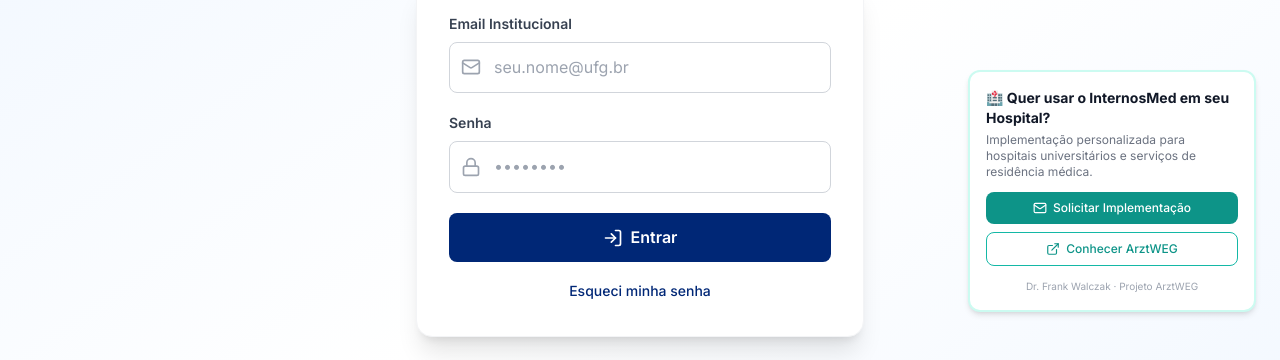
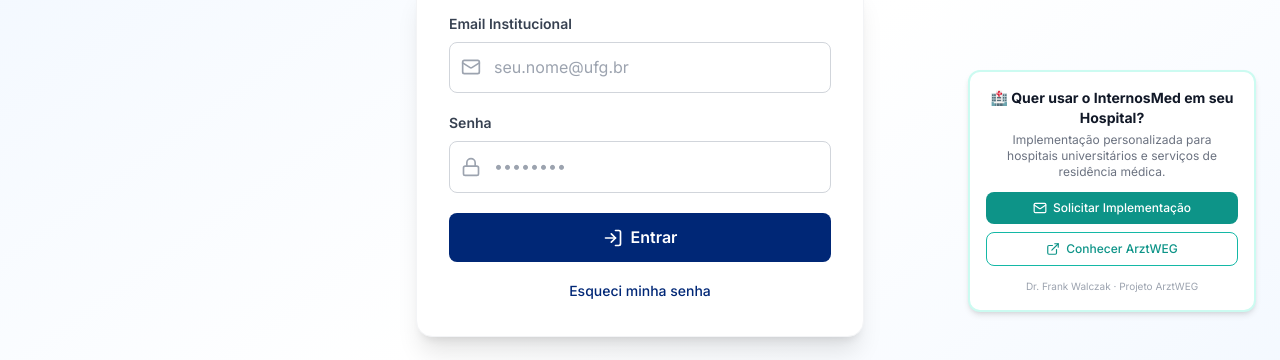
Before and after one commit to arztweg-coder/InternosMedBR, a React (Vite) app: page /login in a window 1280 px wide. Shown: the part 273-633 px from the top of the page. Built offline with nearby package versions, Linux system fonts and the light colour scheme.

Commit message:
feat: centralizar texto do box hospitais

```diff
--- a/src/pages/LoginV2.tsx
+++ b/src/pages/LoginV2.tsx
@@ -77,7 +77,7 @@
 
       {/* Box hospitais — canto superior direito */}
       <div className="absolute top-1/2 -translate-y-1/2 right-6 w-72 hidden lg:block z-10">
-        <div className="bg-white rounded-xl shadow-md border-2 border-teal-100 p-4">
+        <div className="bg-white rounded-xl shadow-md border-2 border-teal-100 p-4 text-center">
           <h3 className="text-sm font-bold text-gray-900 mb-1">
             🏥 Quer usar o InternosMed em seu Hospital?
           </h3>
```
